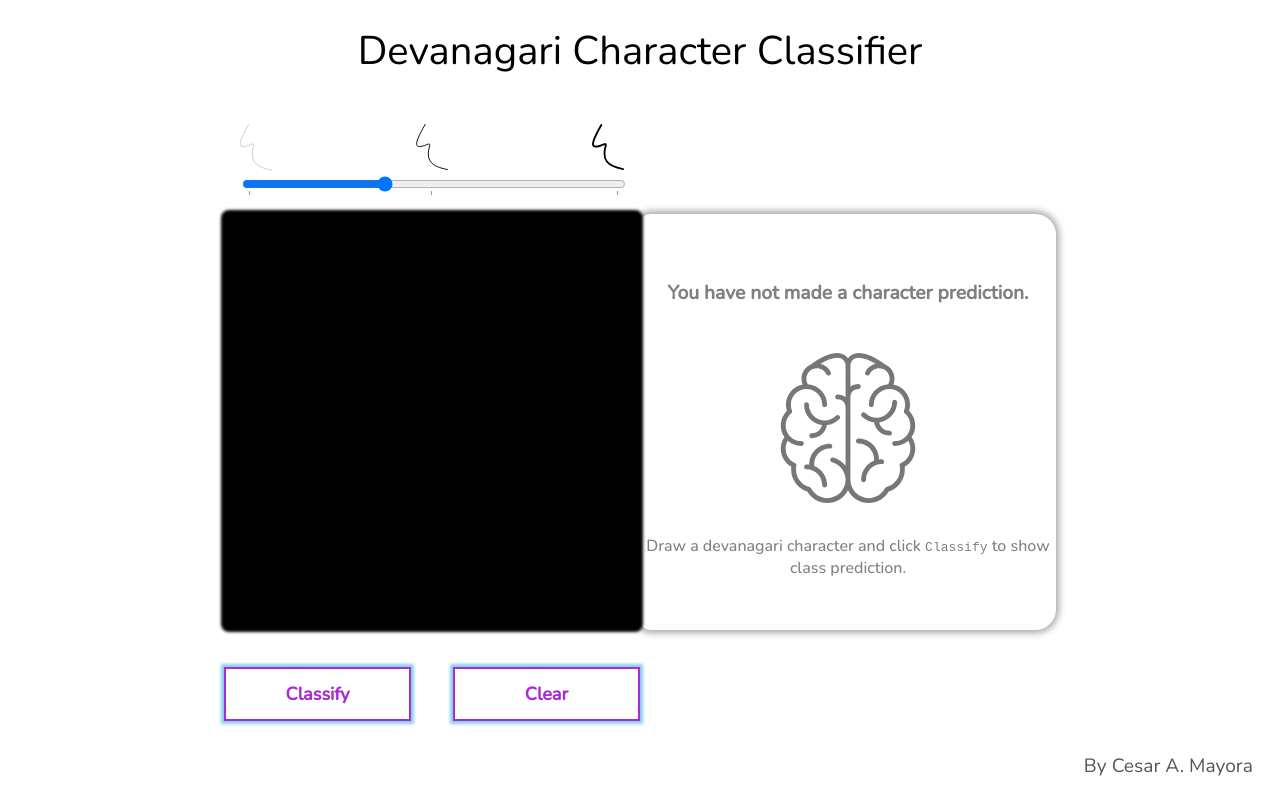
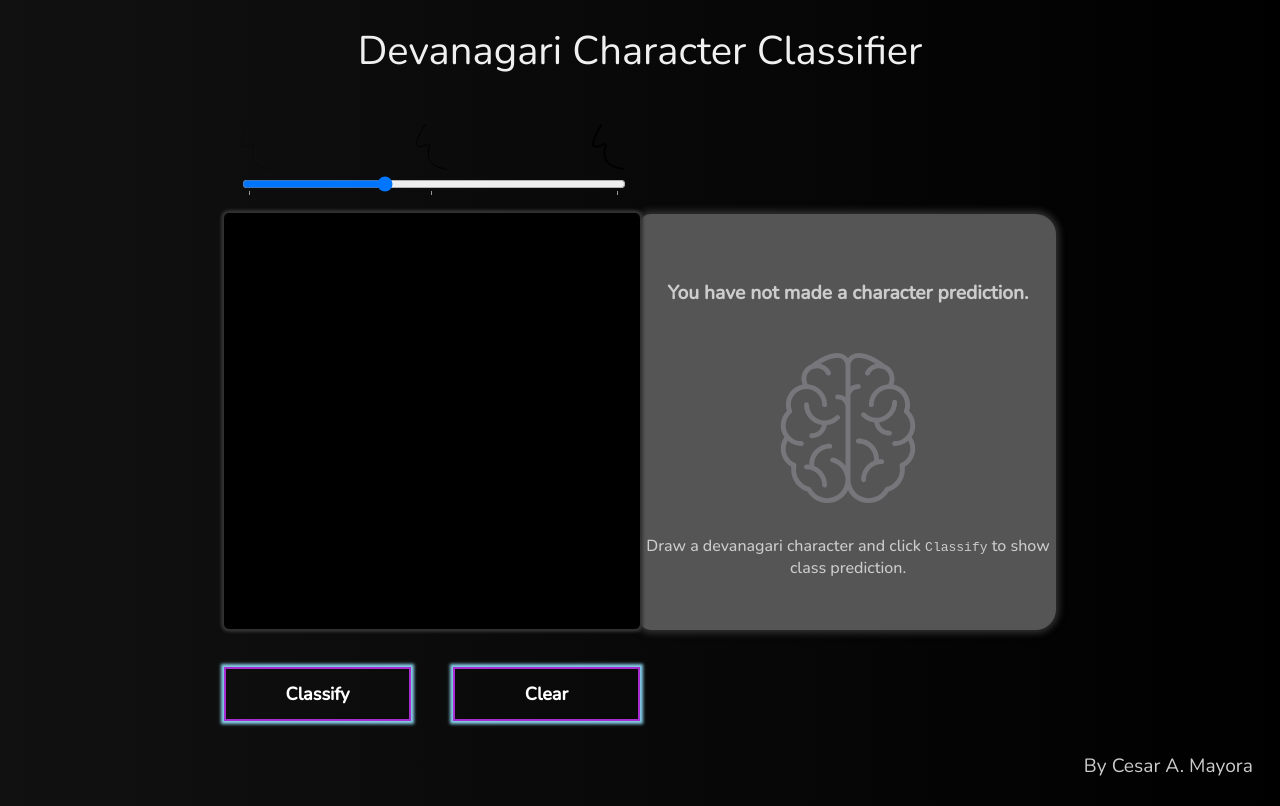
Before and after one commit to mayoras/devanagari-classifier, a SvelteKit app in the folder devan-web/: page / in a window 1280 px wide. Built offline with nearby package versions, Linux system fonts and the light colour scheme.

Commit message:
element-wise colors

```diff
--- a/devan-web/src/app.html
+++ b/devan-web/src/app.html
@@ -27,11 +27,21 @@
 			.light {
 				--bg: var(--gray0);
 				--text: var(--gray6);
+				--gray-text: var(--gray3);
+				--card-bg: var(--white);
+				--button-text: var(--purple);
+				--button-hover-bg: var(--gray1);
+				--box-shadow: var(--gray2);
 			}
 
 			.dark {
-				--bg: linear-gradient(to down, var(--gray4), var(--gray6));
+				--bg: linear-gradient(to right, var(--gray6), var(--black));
 				--text: var(--gray0);
+				--gray-text: var(--gray1);
+				--card-bg: var(--gray4);
+				--button-text: var(--white);
+				--button-hover-bg: var(--gray5);
+				--box-shadow: var(--gray5);
 			}
 
 			body {
@@ -42,11 +52,11 @@
 			}
 			button {
 				font-family: 'Nunito', sans-serif;
-				color: var(--purple);
+				color: var(--button-text);
 			}
 		</style>
 	</head>
-	<body data-sveltekit-preload-data="hover">
+	<body class="dark" data-sveltekit-preload-data="hover">
 		<div style="display: contents">%sveltekit.body%</div>
 	</body>
 </html>
--- a/devan-web/src/lib/components/Button.svelte
+++ b/devan-web/src/lib/components/Button.svelte
@@ -22,8 +22,8 @@
 	}
 
 	button:hover {
-		background-color: var(--gray1);
-		box-shadow: 0 0 4px 4px var(--gray1);
+		background-color: var(--button-hover-bg);
+		/* box-shadow: 0 0 4px 4px var(--gray1); */
 		transition: 0.5s linear;
 	}
 </style>
--- a/devan-web/src/lib/components/Canvas.svelte
+++ b/devan-web/src/lib/components/Canvas.svelte
@@ -74,6 +74,6 @@
 	canvas {
 		border-radius: 5px;
 		background-color: var(--black);
-		box-shadow: 0 0 3px 3px var(--black);
+		box-shadow: 0 0 3px 3px var(--box-shadow);
 	}
 </style>
--- a/devan-web/src/lib/components/Card.svelte
+++ b/devan-web/src/lib/components/Card.svelte
@@ -9,9 +9,9 @@
 
 		width: 100%;
 		height: 100%;
-		background-color: var(--white);
+		background-color: var(--card-bg);
 		border-radius: 2.5% 5% 5% 2.5%;
 
-		box-shadow: 0 0 7px 3px var(--gray2);
+		box-shadow: 0 0 7px 3px var(--box-shadow);
 	}
 </style>
--- a/devan-web/src/routes/+layout.svelte
+++ b/devan-web/src/routes/+layout.svelte
@@ -30,6 +30,6 @@
 		padding: 1em;
 		font-size: larger;
 		font-weight: lighter;
-		color: var(--gray4);
+		color: var(--gray-text);
 	}
 </style>
--- a/devan-web/src/routes/+page.svelte
+++ b/devan-web/src/routes/+page.svelte
@@ -190,7 +190,7 @@
 		align-items: center;
 		text-align: center;
 
-		color: var(--gray3);
+		color: var(--gray-text);
 		font-weight: 500;
 	}
 
```
